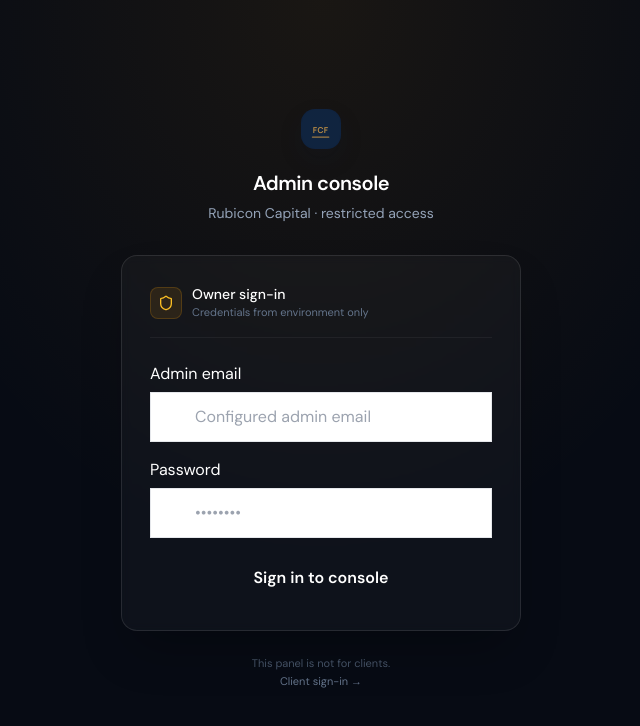
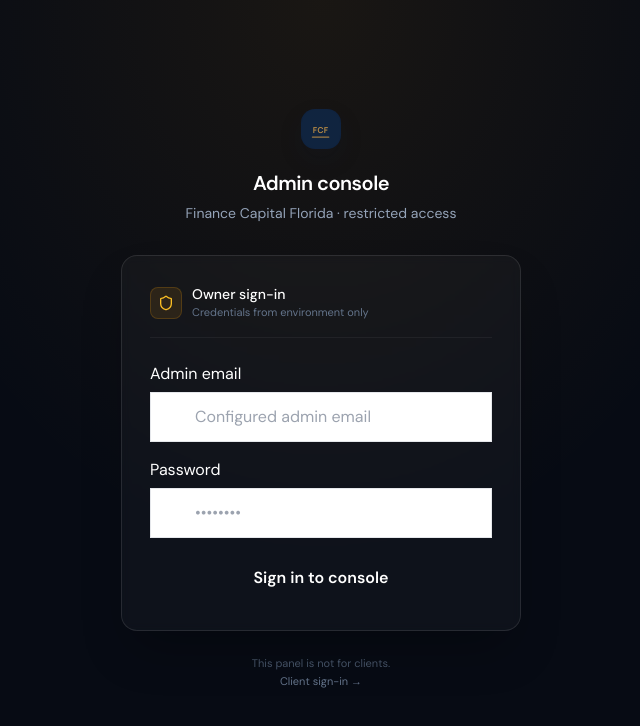
Before and after one commit to zagzy8776/financecapitalflorida, a React (Vite) app: page /admin/login in a window 1280 px wide. Shown: the top 726 px of the page, without its empty margins (319-959 px from the left). Built offline with nearby package versions, Linux system fonts and the light colour scheme.

Commit message:
fix: remove Rubicon branding from admin login

```diff
--- a/src/pages/AdminLoginPage.tsx
+++ b/src/pages/AdminLoginPage.tsx
@@ -51,7 +51,7 @@ export default function AdminLoginPage() {
           </div>
           <h1 className="text-xl font-semibold tracking-tight">Admin console</h1>
           <p className="text-sm text-slate-400 mt-1.5">
-            Rubicon Capital · restricted access
+            Finance Capital Florida · restricted access
           </p>
         </div>
 
```
